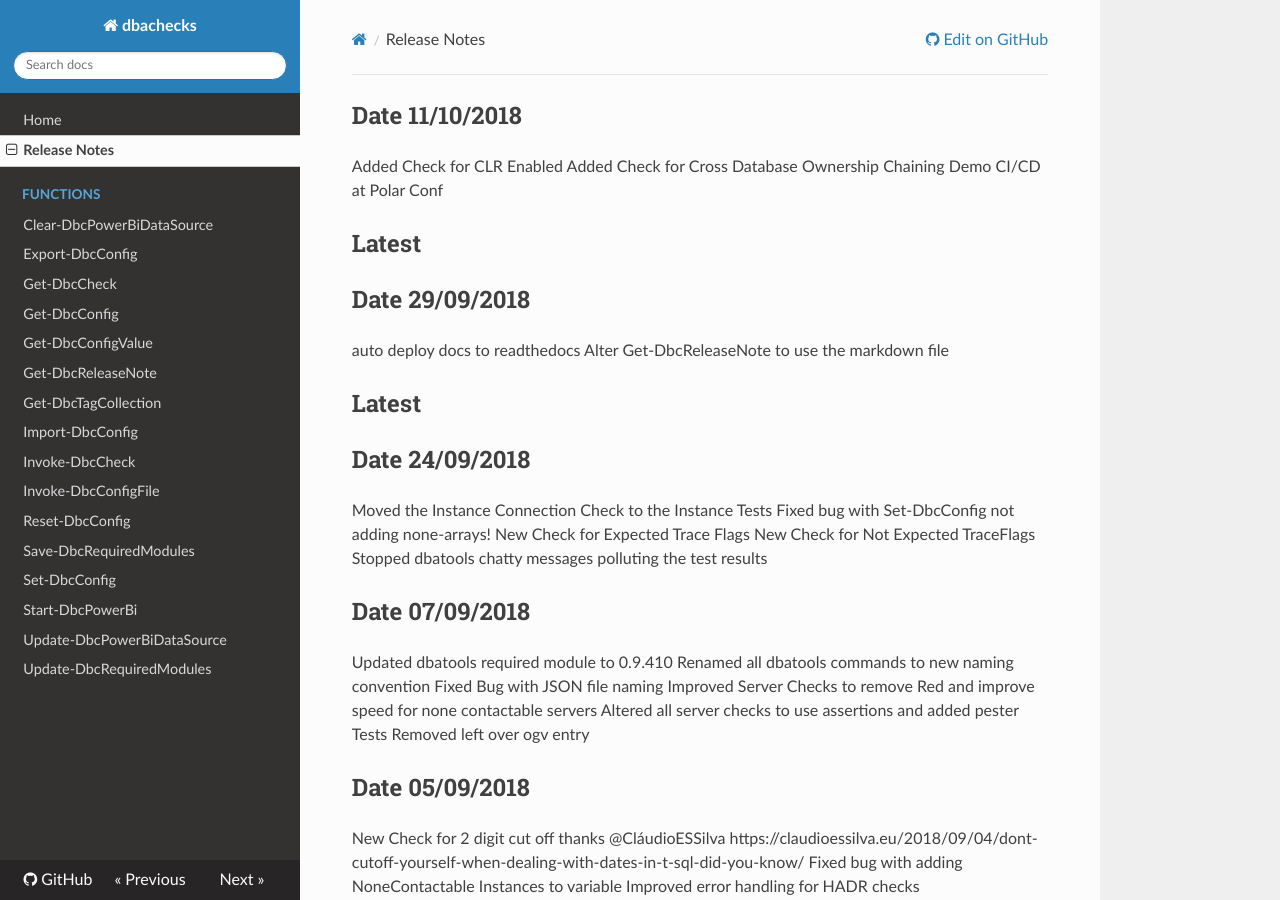
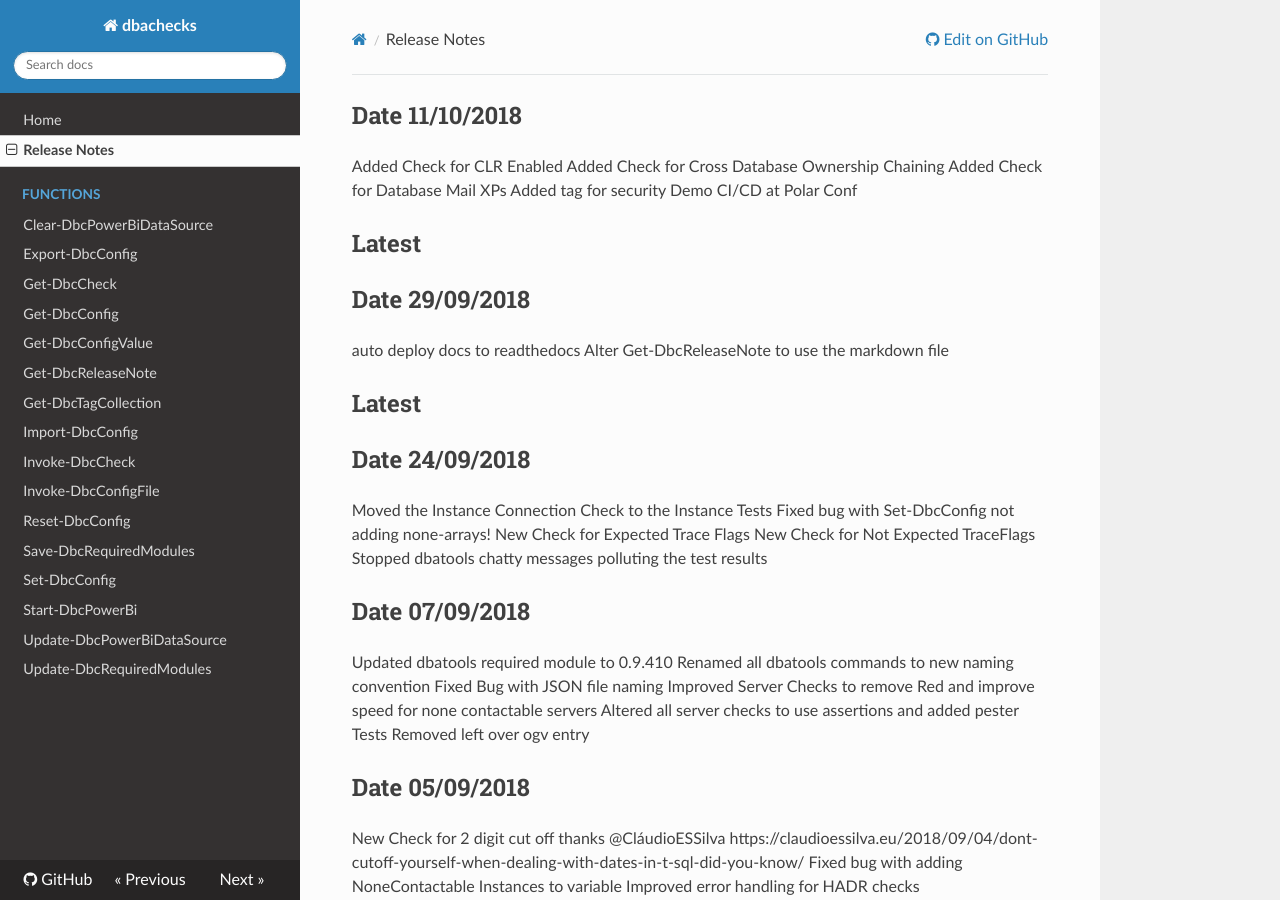
Before and after one commit to dataplat/dbachecks, an MkDocs documentation site: the page built from docs/RELEASE.md, in a window 1280 px wide and 900 px high. Built offline with MkDocs 1.6.1, drawn with Linux system fonts in a browser that asks for light colours; nearby versions of some CDN libraries; old or Windows-style settings are respelled for this version of MkDocs.

Commit message:
release notes closes #556

```diff
--- a/docs/RELEASE.md
+++ b/docs/RELEASE.md
@@ -1,6 +1,8 @@
 ## Date 11/10/2018
 Added Check for CLR Enabled
 Added Check for Cross Database Ownership Chaining
+Added Check for Database Mail XPs
+Added tag for security
 Demo CI/CD at Polar Conf
 
 ##Latest
```
Also changed, not shown: 1 other file.
